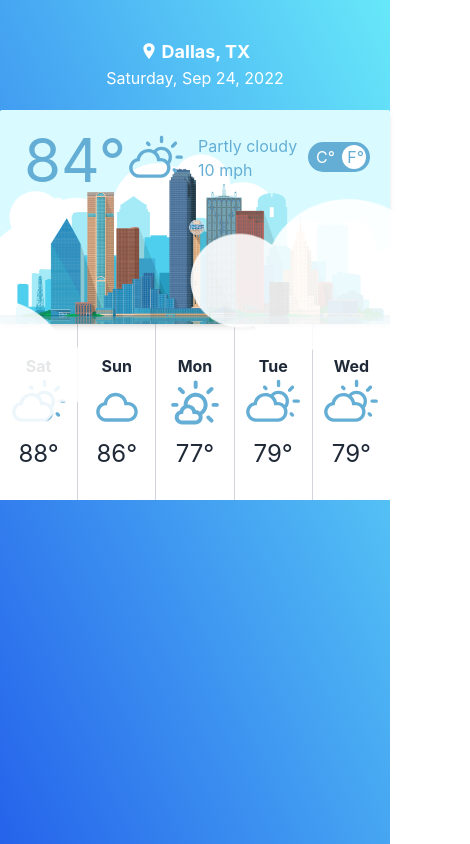
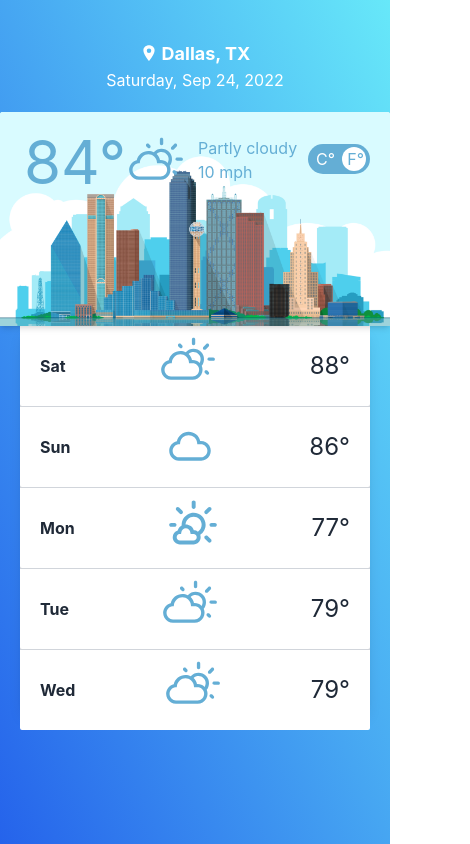
Before and after one commit to apparatusjazz/cred-weather-craft, a React (Create React App) app: page / in a window 390 px wide. Shown: the whole page, 470 px wide, since content can reach past the window. Built offline with nearby package versions, Linux system fonts and the light colour scheme.

Commit message:
base responsive design

```diff
--- a/src/App.tsx
+++ b/src/App.tsx
@@ -41,7 +41,7 @@ function App() {
     }
     return (
     <div className="App bg-gradient-to-bl from-cyan-300 to-blue-600 h-screen w-screen">
-        <div className="max-w-4xl mx-auto relative top-1/2 -translate-y-96">
+        <div className="max-w-4xl mx-auto relative pt-10 md:top-1/2 md:-translate-y-96 md:pt-0">
             <div className="text-white">
                 <div className="flex justify-center font-bold text-lg">
                     <IoLocationSharp className="mt-1 mr-1"/>
@@ -67,9 +67,9 @@ function App() {
                     </div>
                 </div>
             </div>
-            <img src="/cloud.png" style={{ position: "absolute", top: "260px", left: "-150px", width: "250px"}}/>
-            <img src="/cloud.png" style={{ position: "absolute", top: "160px", right: "-80px", width: "280px"}}/>
-            <div className="grid grid-cols-5i grid-flow-col gap-px bg-gray-300 h-44">
+            <img src="/cloud.png" className="absolute hidden md:block md:top-[260px] md:left-[-150px] md:w-[250px]"/>
+            <img src="/cloud.png" className="absolute hidden md:block h-[150px] md:top-[165px] md:right-[-80px]"/>
+            <div className="grid grid-flow-row md:grid-cols-5 md:grid-flow-col gap-px bg-gray-300 h-96 md:h-44 mx-5 md:mx-0 shadow-lg rounded-b-md">
                 {!loading && generateWeatherCards()}
             </div>
         </div>
--- a/src/components/WeatherCard.tsx
+++ b/src/components/WeatherCard.tsx
@@ -9,7 +9,7 @@ export type WeatherCardProps = {
 
 const WeatherCard: React.FC<WeatherCardProps> = ({day, icon, temp}) => {
     return (
-        <div className="flex flex-col bg-white items-center justify-center">
+        <div className="flex md:flex-col bg-white items-center justify-between md:justify-center flex-row px-5 h-20 md:h-auto rounded-b-sm">
             <p className="font-bold text-gray-800">{day}</p>
             {icon}
             <p className="text-2xl text-gray-800">{temp}&deg;</p>
```
